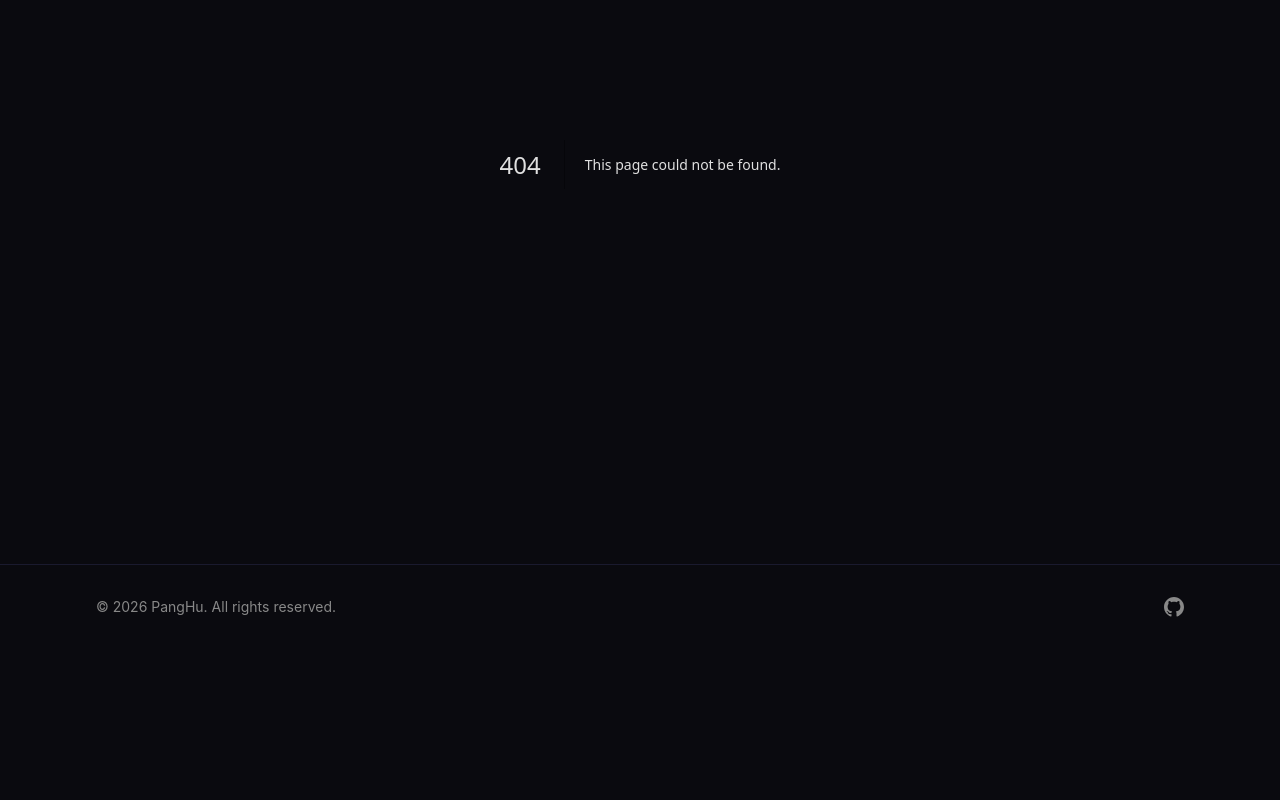
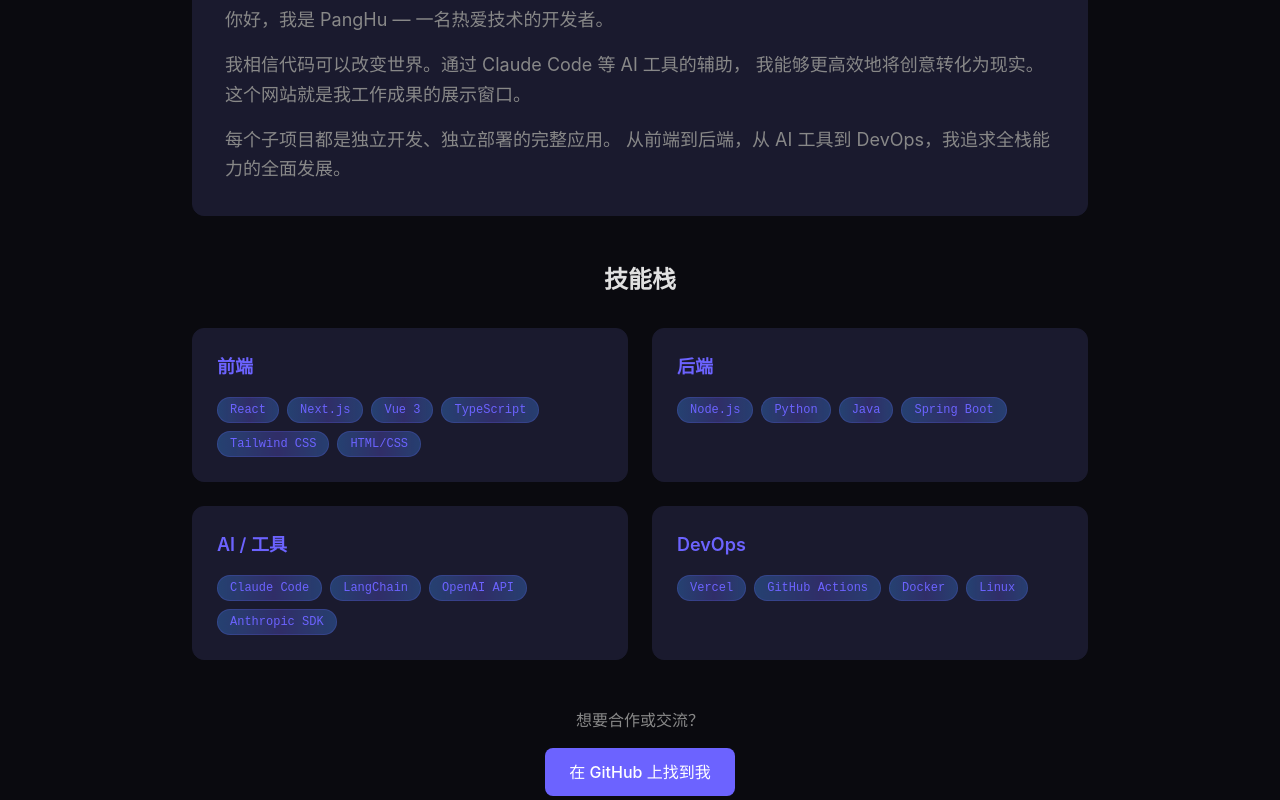
Before and after one commit to Tian-Zhen-Yin/ccFlow, a Next.js app: page /about in a window 1280 px wide. Before the commit this address had no page. Shown: the part 300-1100 px from the top of the page. Before the commit the page ends 949 px from the top, so only its background shows below. Built offline with nearby package versions, Linux system fonts and the light colour scheme.

Commit message:
feat: add about page with skill stack and DemoEmbed component

```diff
--- /dev/null
+++ b/app/about/page.tsx
@@ -0,0 +1,86 @@
+import ScrollReveal from '@/components/ui/ScrollReveal'
+import SectionHeading from '@/components/ui/SectionHeading'
+import TechTag from '@/components/ui/TechTag'
+import type { Metadata } from 'next'
+
+export const metadata: Metadata = {
+  title: '关于',
+  description: '关于 PangHu — 个人介绍与技能栈',
+}
+
+const SKILL_CATEGORIES = [
+  {
+    category: '前端',
+    skills: ['React', 'Next.js', 'Vue 3', 'TypeScript', 'Tailwind CSS', 'HTML/CSS'],
+  },
+  {
+    category: '后端',
+    skills: ['Node.js', 'Python', 'Java', 'Spring Boot'],
+  },
+  {
+    category: 'AI / 工具',
+    skills: ['Claude Code', 'LangChain', 'OpenAI API', 'Anthropic SDK'],
+  },
+  {
+    category: 'DevOps',
+    skills: ['Vercel', 'GitHub Actions', 'Docker', 'Linux'],
+  },
+]
+
+export default function AboutPage() {
+  return (
+    <section className="py-20 px-4">
+      <div className="max-w-4xl mx-auto">
+        <ScrollReveal>
+          <SectionHeading title="关于" subtitle="了解我是谁" />
+        </ScrollReveal>
+
+        <ScrollReveal>
+          <div className="bg-surface rounded-xl border border-border p-8 mb-12">
+            <p className="text-text-secondary text-lg leading-relaxed">
+              你好，我是 PangHu — 一名热爱技术的开发者。
+            </p>
+            <p className="text-text-secondary text-lg leading-relaxed mt-4">
+              我相信代码可以改变世界。通过 Claude Code 等 AI 工具的辅助，
+              我能够更高效地将创意转化为现实。这个网站就是我工作成果的展示窗口。
+            </p>
+            <p className="text-text-secondary text-lg leading-relaxed mt-4">
+              每个子项目都是独立开发、独立部署的完整应用。
+              从前端到后端，从 AI 工具到 DevOps，我追求全栈能力的全面发展。
+            </p>
+          </div>
+        </ScrollReveal>
+
+        <ScrollReveal>
+          <h2 className="text-2xl font-bold text-text-primary mb-8 text-center">技能栈</h2>
+          <div className="grid grid-cols-1 md:grid-cols-2 gap-6">
+            {SKILL_CATEGORIES.map(({ category, skills }) => (
+              <div key={category} className="bg-surface rounded-xl border border-border p-6">
+                <h3 className="text-lg font-semibold text-primary mb-4">{category}</h3>
+                <div className="flex flex-wrap gap-2">
+                  {skills.map(skill => (
+                    <TechTag key={skill} name={skill} />
+                  ))}
+                </div>
+              </div>
+            ))}
+          </div>
+        </ScrollReveal>
+
+        <ScrollReveal>
+          <div className="mt-12 text-center">
+            <p className="text-text-secondary mb-4">想要合作或交流？</p>
+            <a
+              href="https://github.com/panghu"
+              target="_blank"
+              rel="noopener noreferrer"
+              className="px-6 py-3 bg-primary hover:bg-primary-hover text-white rounded-lg transition-colors font-medium inline-block"
+            >
+              在 GitHub 上找到我
+            </a>
+          </div>
+        </ScrollReveal>
+      </div>
+    </section>
+  )
+}
--- a/app/projects/[slug]/page.tsx
+++ b/app/projects/[slug]/page.tsx
@@ -4,7 +4,13 @@ import { getProjectBySlug, getProjects } from '@/lib/content'
 import MarkdownRenderer from '@/components/blog/MarkdownRenderer'
 import TechTag from '@/components/ui/TechTag'
 import ScrollReveal from '@/components/ui/ScrollReveal'
+import dynamic from 'next/dynamic'
 import type { Metadata } from 'next'
+
+const DemoEmbed = dynamic(() => import('@/components/projects/DemoEmbed'), {
+  ssr: false,
+  loading: () => <div className="h-[600px] bg-surface rounded-lg border border-border animate-pulse" />,
+})
 
 export const revalidate = 3600
 
@@ -83,6 +89,11 @@ export default async function ProjectDetailPage({ params }: { params: { slug: st
             )}
           </div>
 
+          {/* Demo Embed (Phase 2 — only for projects with demoEmbed: true) */}
+          {project.demoEmbed && project.demo && (
+            <DemoEmbed url={project.demo} title={project.title} />
+          )}
+
           <div className="border-t border-border pt-8">
             <MarkdownRenderer content={project.content} />
           </div>
--- /dev/null
+++ b/components/projects/DemoEmbed.tsx
@@ -0,0 +1,54 @@
+'use client'
+
+import { useState } from 'react'
+
+interface DemoEmbedProps {
+  url: string
+  title: string
+}
+
+export default function DemoEmbed({ url, title }: DemoEmbedProps) {
+  const [isLoading, setIsLoading] = useState(true)
+
+  return (
+    <div className="mt-8">
+      <div className="flex items-center justify-between mb-4">
+        <h3 className="text-lg font-semibold text-text-primary">在线体验</h3>
+        <div className="flex gap-3">
+          <button
+            onClick={() => {
+              const iframe = document.querySelector('iframe')
+              if (iframe?.requestFullscreen) iframe.requestFullscreen()
+            }}
+            className="text-sm text-text-secondary hover:text-primary transition-colors"
+          >
+            全屏
+          </button>
+          <a
+            href={url}
+            target="_blank"
+            rel="noopener noreferrer"
+            className="text-sm text-text-secondary hover:text-primary transition-colors"
+          >
+            新窗口打开
+          </a>
+        </div>
+      </div>
+      <div className="relative bg-surface rounded-lg border border-border overflow-hidden" style={{ height: '600px' }}>
+        {isLoading && (
+          <div className="absolute inset-0 flex items-center justify-center">
+            <div className="text-text-secondary">加载中...</div>
+          </div>
+        )}
+        <iframe
+          src={url}
+          title={title}
+          className="w-full h-full border-0"
+          onLoad={() => setIsLoading(false)}
+          allow="accelerometer; autoplay; clipboard-write; encrypted-media; gyroscope"
+          sandbox="allow-scripts allow-same-origin allow-popups"
+        />
+      </div>
+    </div>
+  )
+}
```
